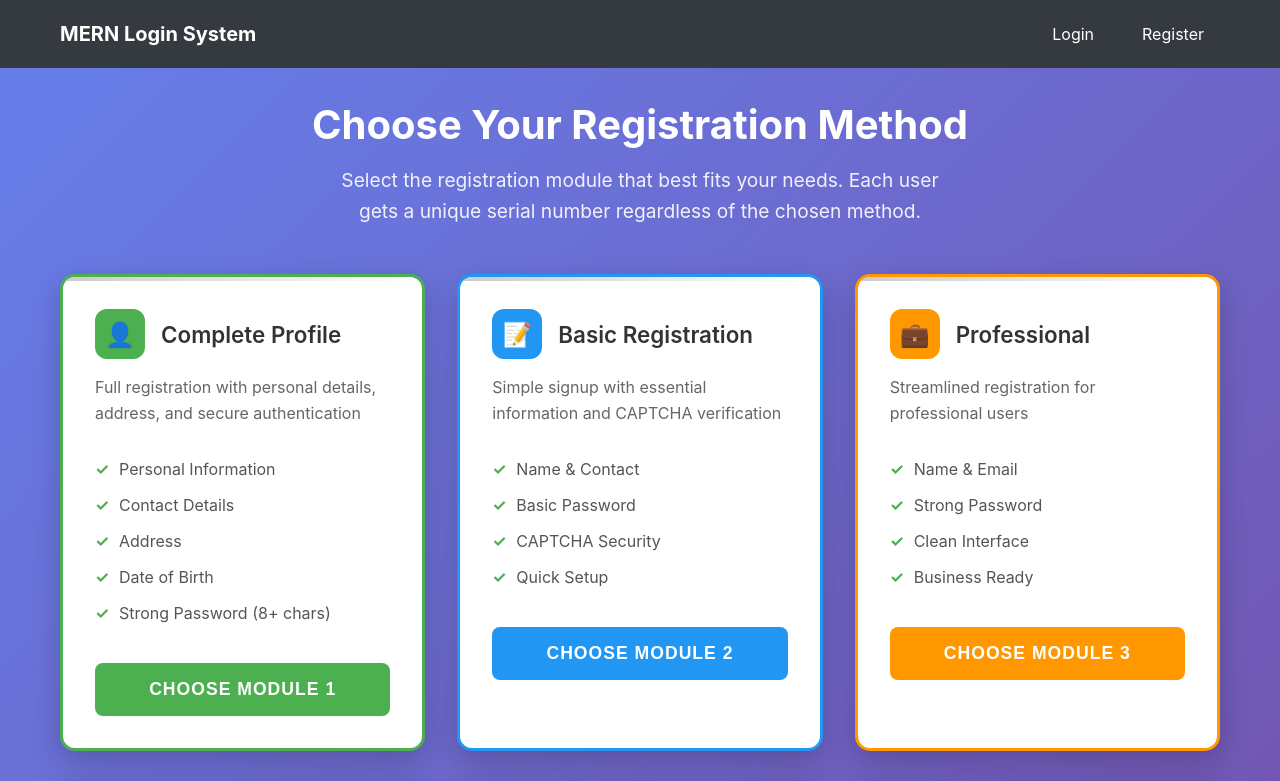
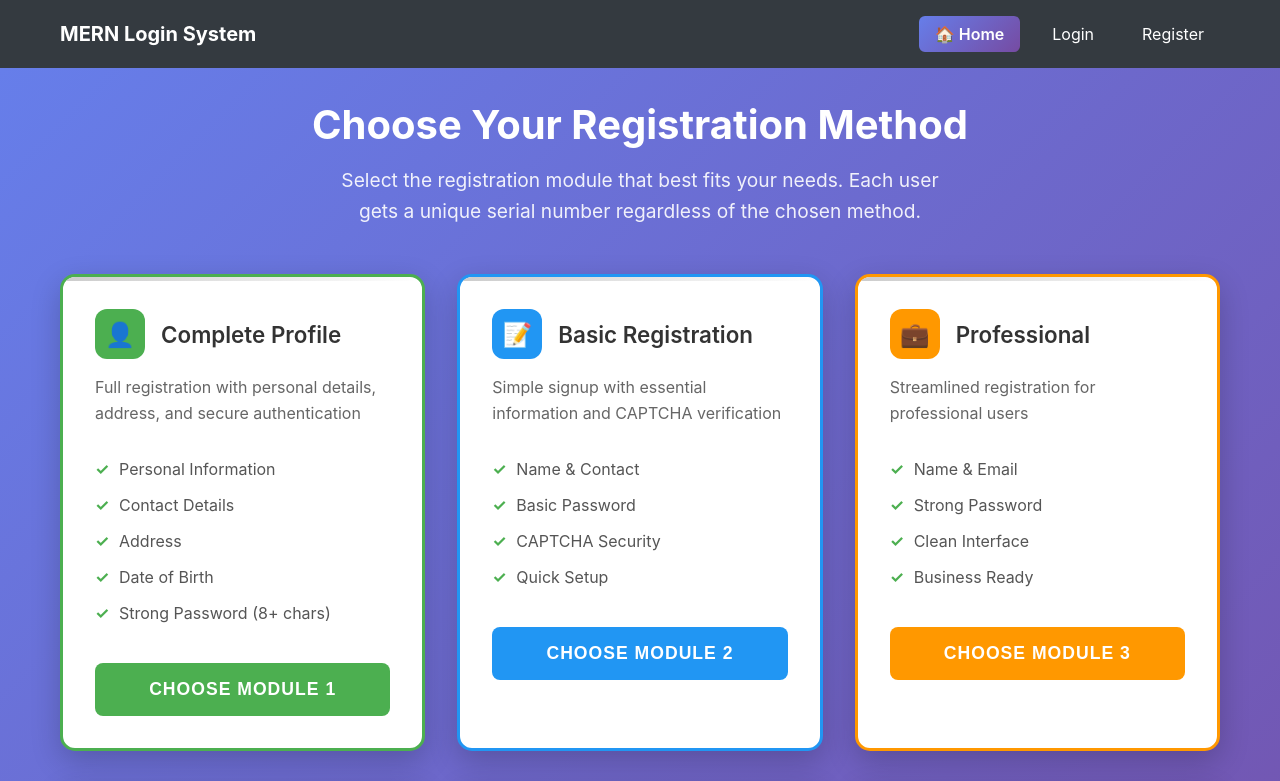
Before and after one commit to MD-Saadman-Fuad/Login-Systems, a React (Create React App) app in the folder frontend/: page / in a window 1280 px wide. Shown: the top 781 px of the page. Built offline with nearby package versions, Linux system fonts and the light colour scheme.

Commit message:
Add Home button to navbar with gradient styling

```diff
--- a/frontend/src/components/Navbar.js
+++ b/frontend/src/components/Navbar.js
@@ -17,6 +17,9 @@ const Navbar = () => {
             MERN Login System
           </Link>
           <div className="navbar-nav">
+            <Link to="/" className="nav-link home-link">
+              🏠 Home
+            </Link>
             {isAuthenticated ? (
               <>
                 <span className="nav-link">Welcome, {user?.firstName}!</span>
--- a/frontend/src/index.css
+++ b/frontend/src/index.css
@@ -144,6 +144,20 @@ code {
   color: white;
 }
 
+.home-link {
+  background: linear-gradient(135deg, #667eea, #764ba2);
+  color: white !important;
+  font-weight: 600;
+  border-radius: 6px;
+  transition: all 0.3s ease;
+}
+
+.home-link:hover {
+  background: linear-gradient(135deg, #764ba2, #667eea) !important;
+  transform: translateY(-1px);
+  box-shadow: 0 4px 8px rgba(102, 126, 234, 0.3);
+}
+
 .text-center {
   text-align: center;
 }
```
